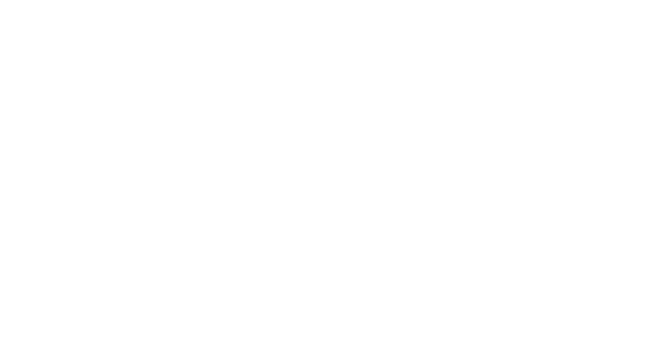
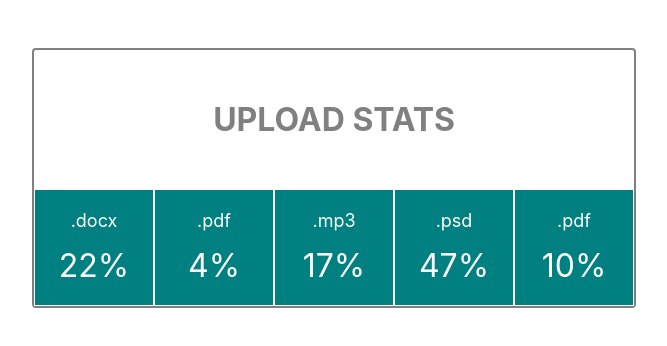
Before and after one commit to nastena1409/goit-react-hw-01-components, a React (Create React App) app: page / in a window 1280 px wide. Shown: the part 566-912 px from the top of the page, without its empty margins (306-973 px from the left). Before the commit the page ends 800 px from the top, so only its background shows below. Built offline with nearby package versions, Linux system fonts and the light colour scheme.

Commit message:
create Statistics

```diff
--- a/src/components/App.jsx
+++ b/src/components/App.jsx
@@ -1,5 +1,8 @@
 import Profile from './Profile/Profile';
 import user from '../data/user.json';
+
+import Statistics from './Statistics/Statistics';
+import data from '../data/data.json';
 
 
 export function App () {
@@ -12,6 +15,7 @@ export function App () {
         avatar={user.avatar}
         stats={user.stats}
       />
+      <Statistics title="Upload stats" stats={data} />
     </>
   );
 };
--- /dev/null
+++ b/src/components/Statistics/Statistics.js
@@ -0,0 +1,38 @@
+import PropTypes from 'prop-types';
+
+import {
+    Container,
+    Title,
+    StatList,
+    Item,
+    Label,
+    Percentage
+} from './Statistics.styled'
+
+export default function Statistics({ title, stats }) {
+    return (
+       <Container>
+          {title && <Title>{title}</Title>}
+
+          <StatList>
+            {stats.map(item => (
+            <Item key={item.id}>
+                <Label>{item.label}</Label>
+                <Percentage>{item.percentage}%</Percentage>
+            </Item>
+            ))}
+          </StatList>
+      </Container>
+    )
+}
+
+Statistics.propTypes = {
+    title: PropTypes.string.isRequired,
+    stats: PropTypes.arrayOf(
+        PropTypes.exact({
+          id: PropTypes.string.isRequired,
+          label: PropTypes.string.isRequired,
+          percentage: PropTypes.number.isRequired
+    })
+  ),
+}
--- /dev/null
+++ b/src/components/Statistics/Statistics.styled.js
@@ -0,0 +1,45 @@
+import styled from '@emotion/styled'
+
+export const Container = styled.section`
+    margin: 50px auto;
+    width: 600px;
+    border: 2px solid grey;
+    border-radius: 4px;
+    display: flex;
+    flex-direction: column;
+`;
+export const Title = styled.h2`
+    margin: 50px auto;
+    color: gray;
+    text-transform: uppercase;
+    font-size: 32px;
+    font-weight: 700;
+`;
+
+export const StatList = styled.ul`
+    list-style: none;
+    display: flex;
+    margin: 0;
+    padding: 0;
+`;
+
+export const Item = styled.li`
+    display: flex;
+    flex-direction: column;
+    align-items: center;
+    padding: 20px;
+    width: calc(100% / 5);
+    border: 1px solid white;
+    background-color: teal;
+`;
+
+export const Label = styled.span`
+    font-size: 18px;
+    color: white;
+    margin-bottom: 15px;
+`;
+
+export const Percentage = styled.span`
+    font-size: 32px;
+    color: white;
+`;
--- /dev/null
+++ b/src/data/data.json
@@ -0,0 +1,7 @@
+[
+  { "id": "id-1", "label": ".docx", "percentage": 22 },
+  { "id": "id-2", "label": ".pdf", "percentage": 4 },
+  { "id": "id-3", "label": ".mp3", "percentage": 17 },
+  { "id": "id-4", "label": ".psd", "percentage": 47 },
+  { "id": "id-5", "label": ".pdf", "percentage": 10 }
+]
```
